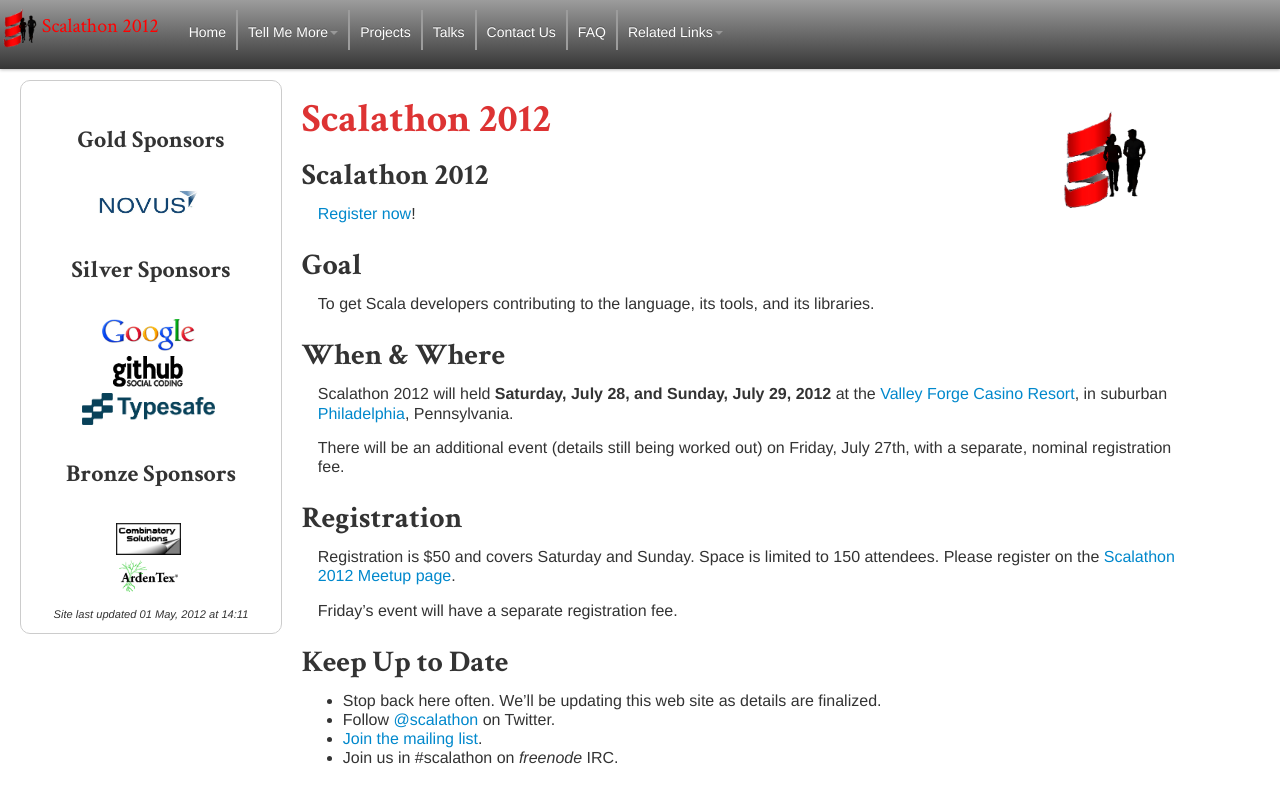
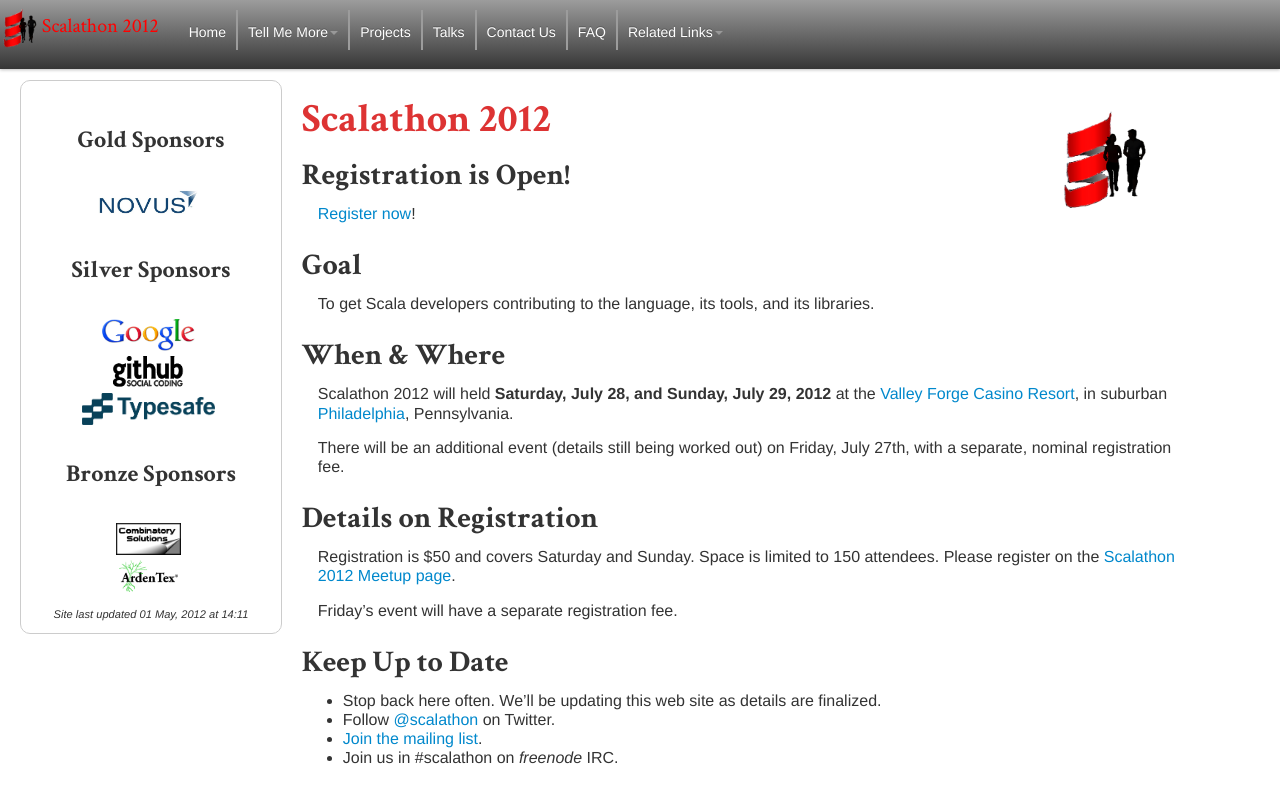
Before and after one commit to scala-phase/scalathon, a Jekyll site: the page built from 2012/index.md, in a window 1280 px wide. Shown: the top 803 px of the page. Built offline with Jekyll 4.4.1, drawn with Linux system fonts in a browser that asks for light colours; nearby versions of some CDN libraries.

Commit message:
Remove duplicate header

```diff
--- a/2012/index.md
+++ b/2012/index.md
@@ -6,7 +6,7 @@
 logo_in_content: true
 ---
 
-# Scalathon 2012
+# Registration is Open!
 
 [Register now][meetup-page]!
 
@@ -23,7 +23,7 @@
 There will be an additional event (details still being worked out) on Friday,
 July 27th, with a separate, nominal registration fee.
 
-# Registration
+# Details on Registration
 
 Registration is $50 and covers Saturday and Sunday. Space is limited to 150
 attendees. Please register on the [Scalathon 2012 Meetup page][meetup-page].
```
